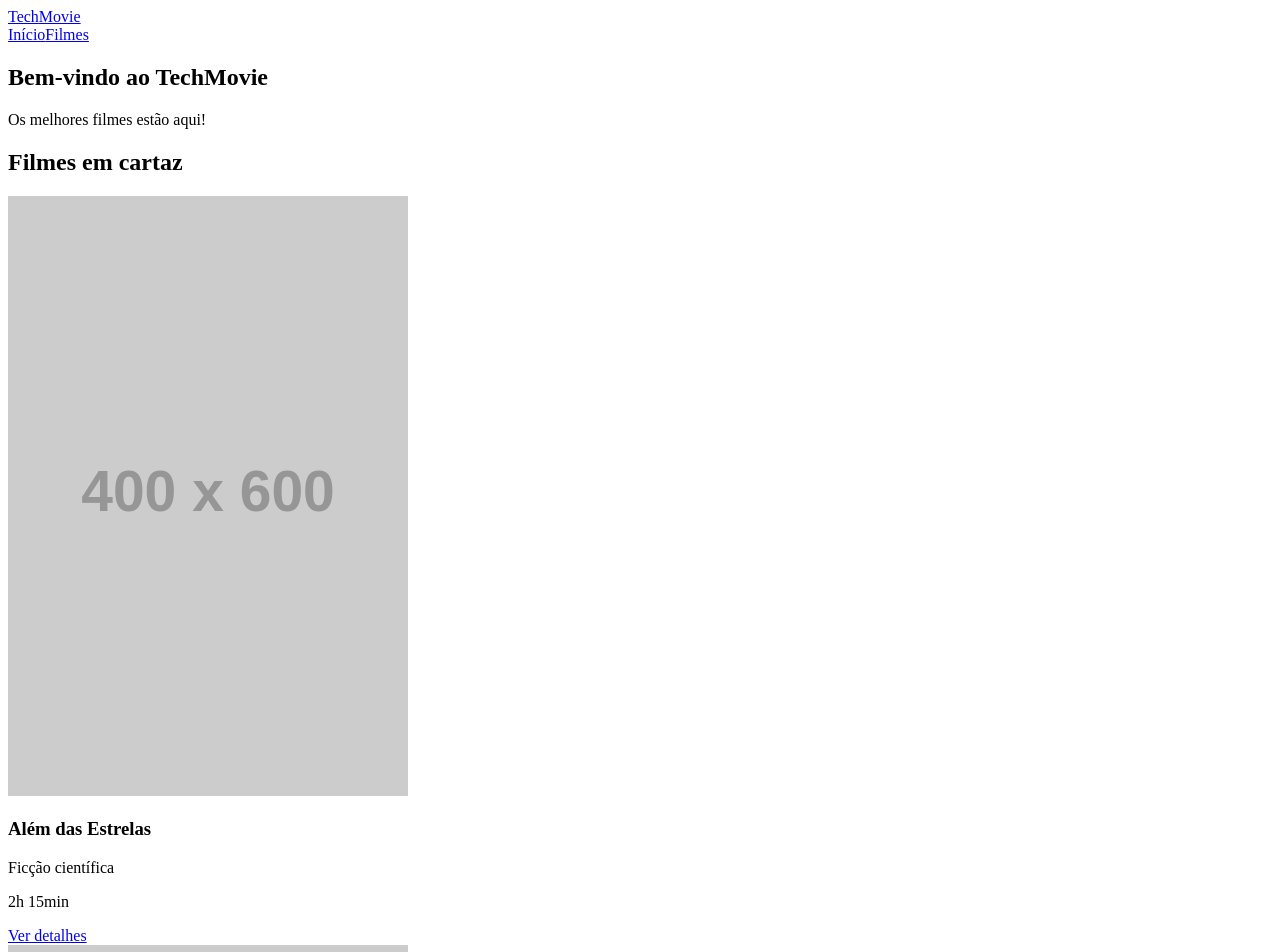
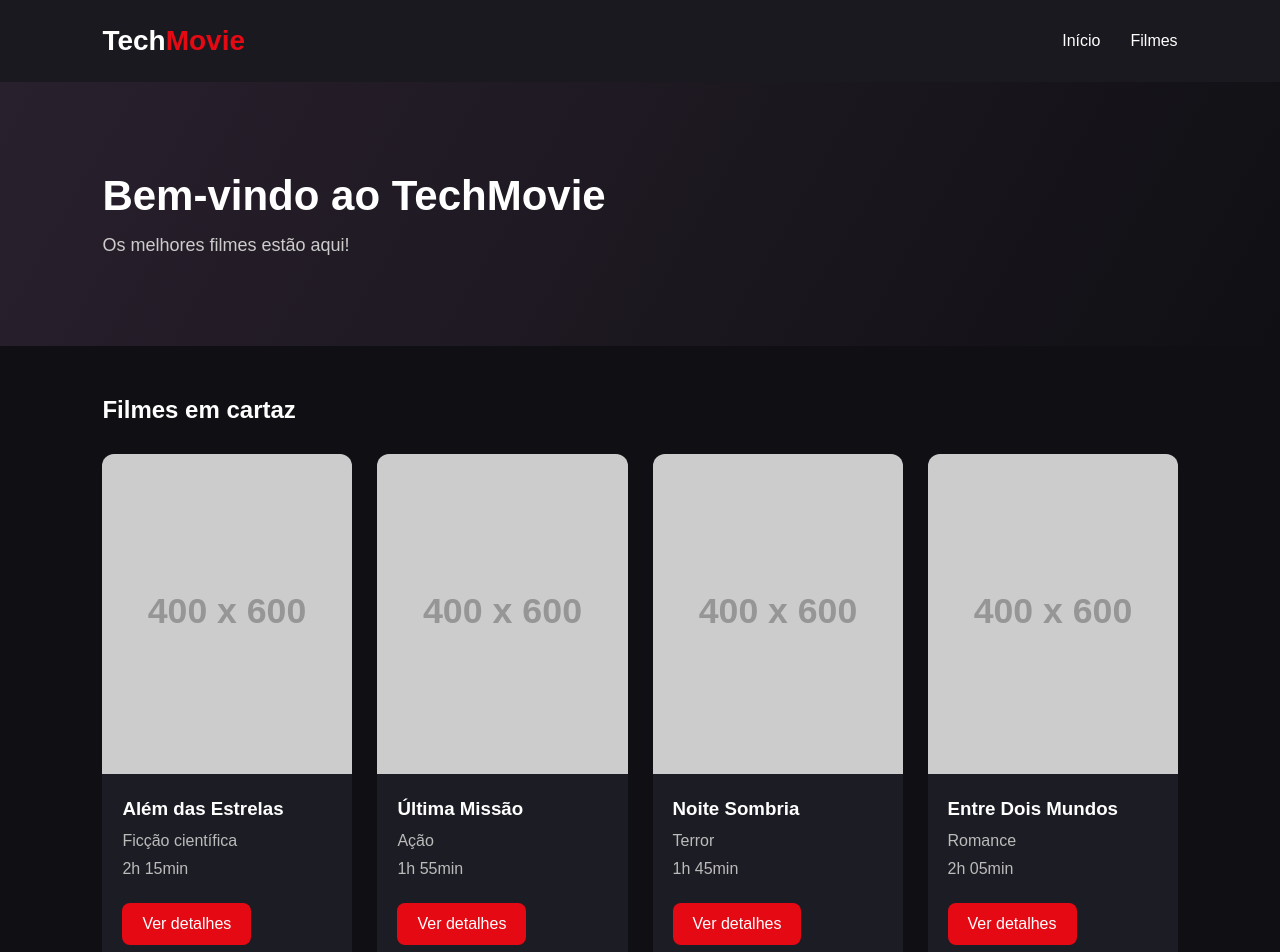
Before and after one commit to LuizBotta/TechMovie, a React (Vite) app: page / in a window 1280 px wide. Shown: the top 952 px of the page. Built offline with nearby package versions, Linux system fonts and the light colour scheme.

Commit message:
style: adicionar estilização inicial do TechMovie

```diff
--- a/src/styles/global.css
+++ b/src/styles/global.css
@@ -0,0 +1,146 @@
+* {
+  margin: 0;
+  padding: 0;
+  box-sizing: border-box;
+}
+
+body {
+  font-family: Arial, sans-serif;
+  background-color: #101014;
+  color: white;
+}
+
+a {
+  text-decoration: none;
+  color: inherit;
+}
+
+.header {
+  background-color: #19191f;
+  padding: 25px 8%;
+  display: flex;
+  justify-content: space-between;
+  align-items: center;
+}
+
+.logo {
+  font-size: 28px;
+  font-weight: bold;
+}
+
+.logo span {
+  color: #e50914;
+}
+
+.menu {
+  display: flex;
+  gap: 30px;
+}
+
+.menu a:hover {
+  color: #e50914;
+}
+
+.banner {
+  background: linear-gradient(120deg, #29202d, #101014);
+  padding: 90px 8%;
+}
+
+.banner h1 {
+  font-size: 42px;
+  margin-bottom: 15px;
+}
+
+.banner p {
+  color: #cccccc;
+  font-size: 18px;
+}
+
+.catalogo {
+  padding: 50px 8%;
+}
+
+.catalogo h2 {
+  margin-bottom: 30px;
+}
+
+.filmes-grid {
+  display: grid;
+  grid-template-columns: repeat(auto-fit, minmax(220px, 1fr));
+  gap: 25px;
+}
+
+.filme-card {
+  background-color: #1c1c24;
+  border-radius: 12px;
+  overflow: hidden;
+}
+
+.filme-card img {
+  width: 100%;
+  height: 320px;
+  object-fit: cover;
+}
+
+.filme-info {
+  padding: 20px;
+}
+
+.filme-info h3 {
+  margin-bottom: 12px;
+}
+
+.filme-info p {
+  color: #bbbbbb;
+  margin-bottom: 10px;
+}
+
+.botao {
+  display: inline-block;
+  background-color: #e50914;
+  color: white;
+  padding: 12px 20px;
+  border-radius: 8px;
+  margin-top: 15px;
+}
+
+.botao:hover {
+  background-color: #b80710;
+}
+
+.detalhes {
+  padding: 60px 8%;
+  display: flex;
+  gap: 40px;
+  align-items: flex-start;
+}
+
+.detalhes img {
+  width: 280px;
+  max-width: 100%;
+  border-radius: 12px;
+}
+
+.detalhes h1 {
+  margin-bottom: 20px;
+}
+
+.detalhes h2 {
+  margin: 25px 0 10px;
+}
+
+.detalhes p {
+  margin-bottom: 12px;
+  line-height: 1.6;
+}
+
+@media (max-width: 700px) {
+  .header {
+    flex-direction: column;
+    gap: 20px;
+  }
+
+  .detalhes {
+    flex-direction: column;
+  }
+}
```
